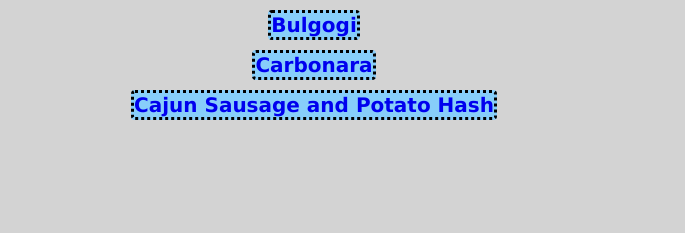
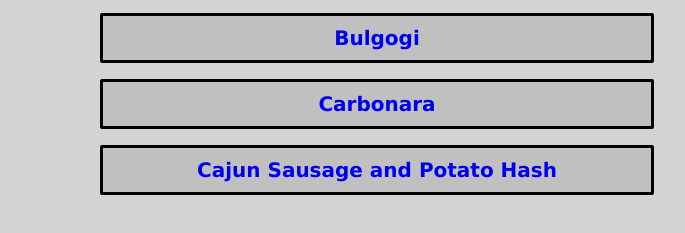
Before and after one commit to dookkorb93/odin-recipes, a plain HTML site: page index.html in a window 1280 px wide. Shown: the part 79-312 px from the top of the page, without its empty margins (346-1031 px from the left). Drawn offline with Linux system fonts and the light colour scheme.

Commit message:
Change various button class settings

```diff
--- a/styles.css
+++ b/styles.css
@@ -52,21 +52,26 @@ img {
 }
 
 .button {
-    background-color: white;
+    background-color: coral;
     border: 3px solid black;
     font-size: 14px;
     padding: 10px 24px;
-    margin: 8px auto;
+    margin: 10px 665px;
     border-radius: 4px;
+
 }
 
 .button-one,
 .button-two,
 .button-three {
-    border-radius: 4px;
+    border-radius: 2px;
     font-size: 20px;
-    background-color: lightskyblue;
-    border: 3px dotted black;
+    background-color: silver;
+    border: 3px solid black;
+    display: block;
+    padding: 10px 24px;
+    margin: 10px 398px;
+    width: 500px;
 }
 
 p,
```
